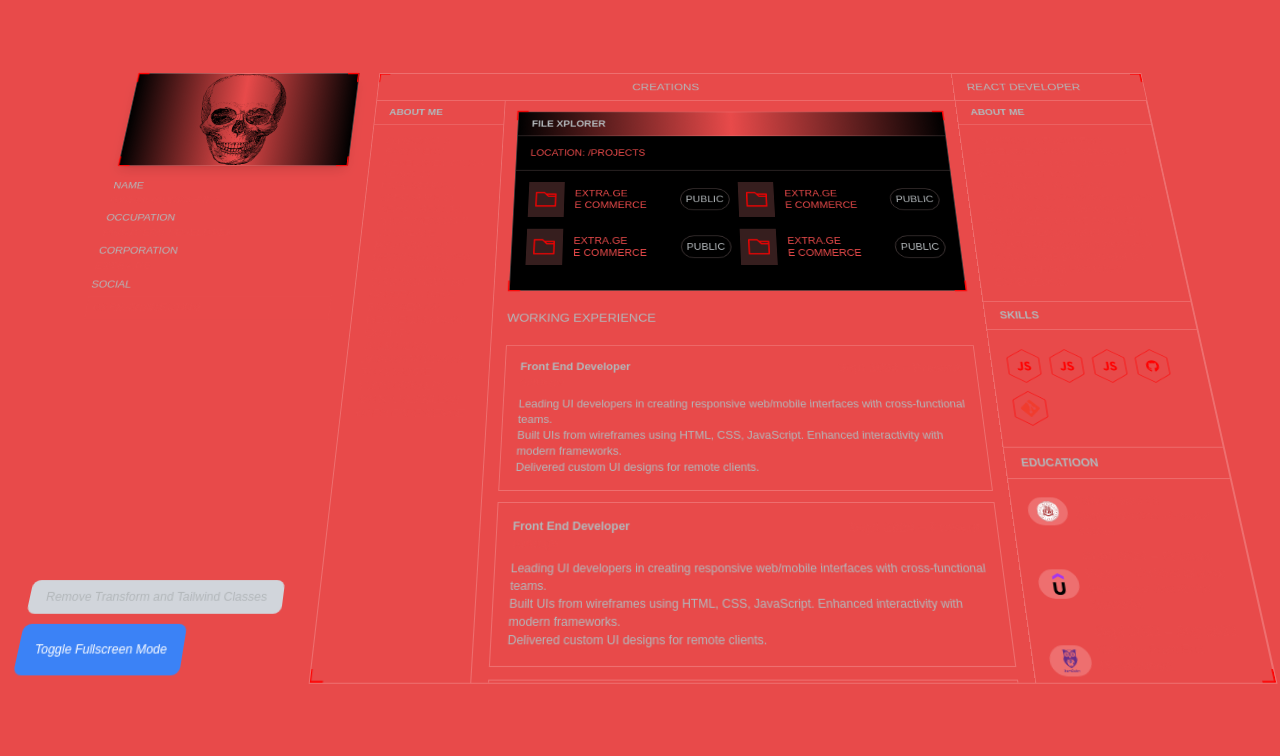
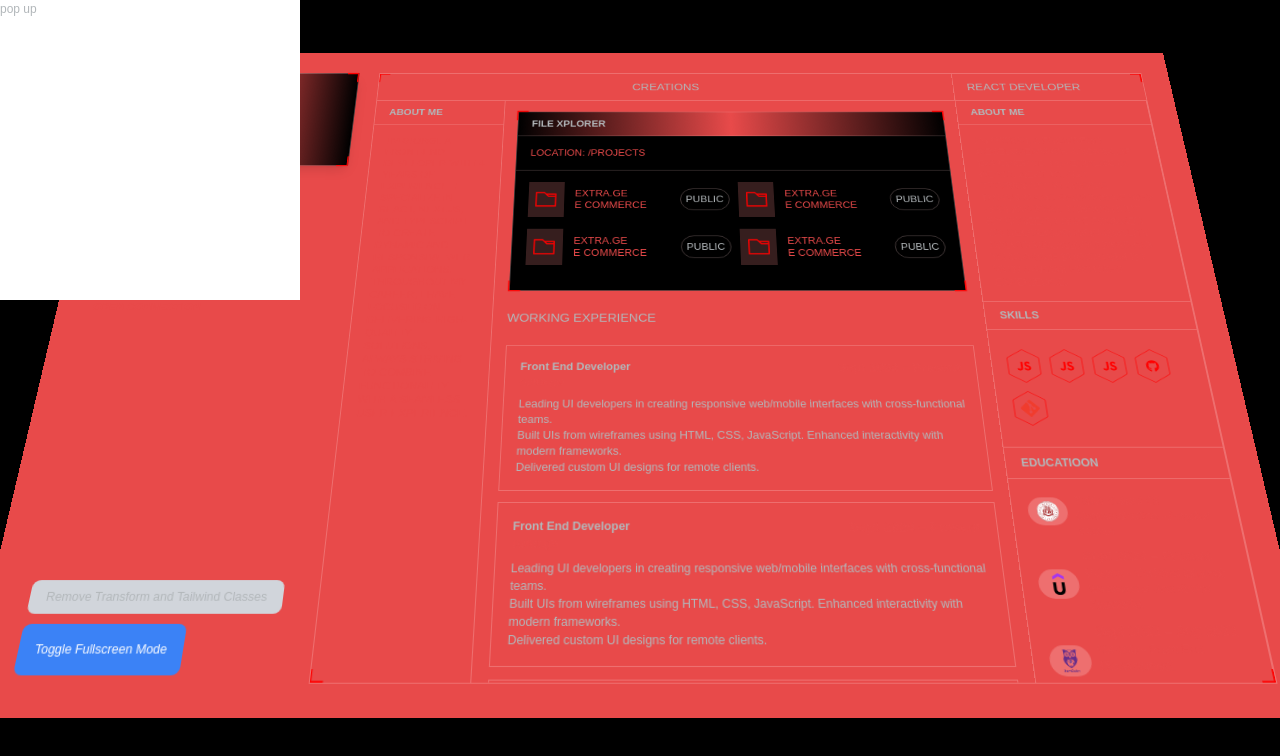
Before and after one commit to GGiunashvili/portfolio, a Next.js app in the folder web-app/: page / in a window 1280 px wide. Both pictures are taken after a click on the button "Add Transform and Tailwind Classes". Shown: the top 756 px of the page. Built offline with nearby package versions, Linux system fonts and the light colour scheme.

Commit message:
modal pop up

```diff
--- a/web-app/app/layout.tsx
+++ b/web-app/app/layout.tsx
@@ -27,7 +27,13 @@ export default function RootLayout({
       <body
         className={`${geistSans.variable} ${geistMono.variable} antialiased bg-black`}
       >
-        {children}
+        <div id="root">{children}</div>
+        <div
+          id="modal"
+          className="fixed top-0 w-[300px] h-[300px] bg-white z-[999] hidden"
+        >
+          pop up
+        </div>
       </body>
     </html>
   );
--- a/web-app/app/page.tsx
+++ b/web-app/app/page.tsx
@@ -27,16 +27,19 @@ const App: React.FC = () => {
   const [active, setActive] = useState(false);
   const handleClick = () => {
     setActive(!active);
-    const body = document.body;
+    const body = document.getElementById("root") as HTMLBodyElement;
+    const modal = document.getElementById("modal") as HTMLDivElement;
     if (!active) {
       body.style.transition = "transform 0.5s ease, background-color 0.5s ease";
       body.style.transform =
         "perspective(75rem) rotateX(25deg) translateY(-6.2rem) translateZ(-4rem)";
       body.classList.add("bg-red", "text-black!important");
+      modal.classList.remove("hidden");
     } else {
       body.style.transition = "transform 0.5s ease, background-color 0.5s ease";
       body.style.transform = ""; // წაშლის transform სტილს
       body.classList.remove("bg-red", "text-black!important");
+      modal.classList.add("hidden");
     }
   };
 
```
